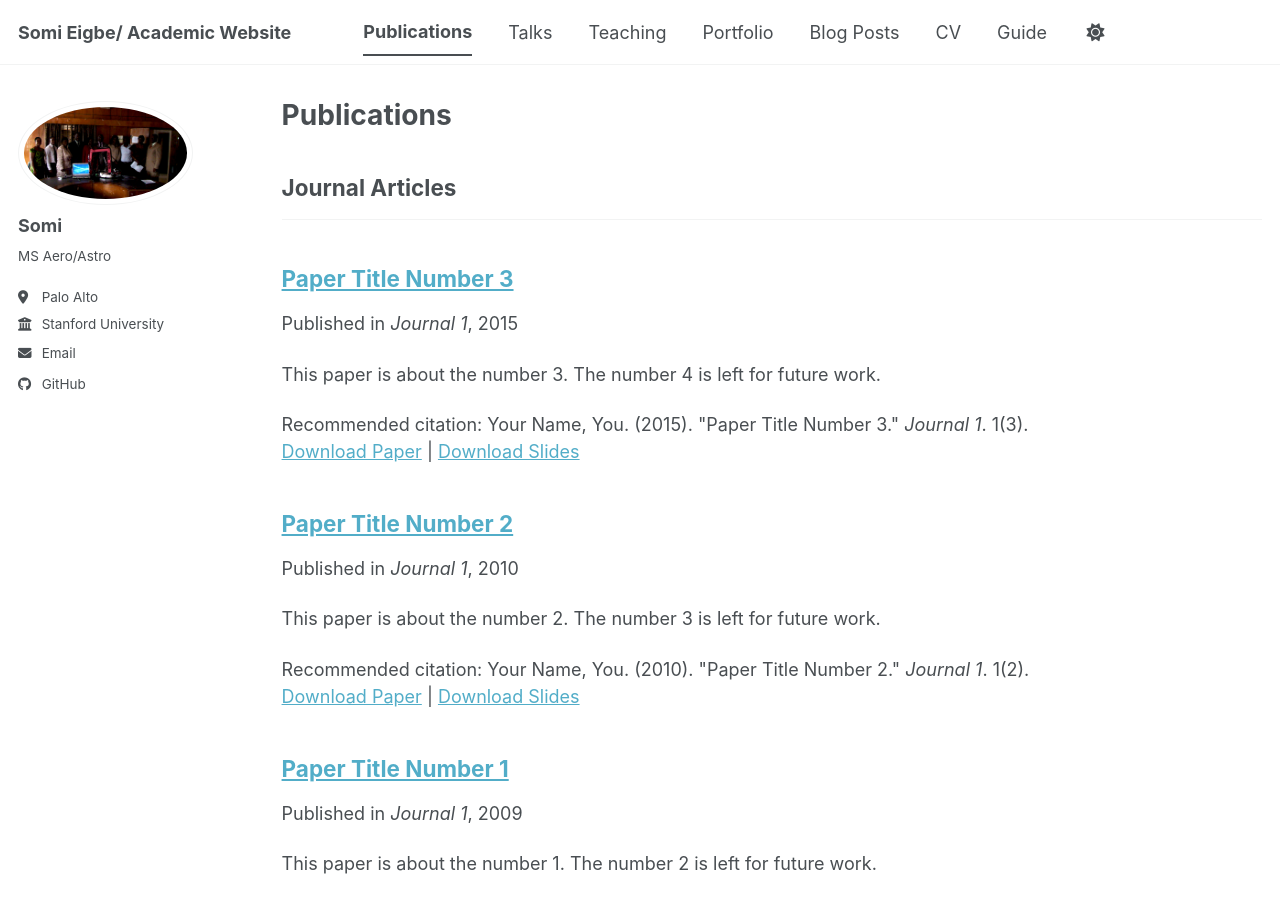
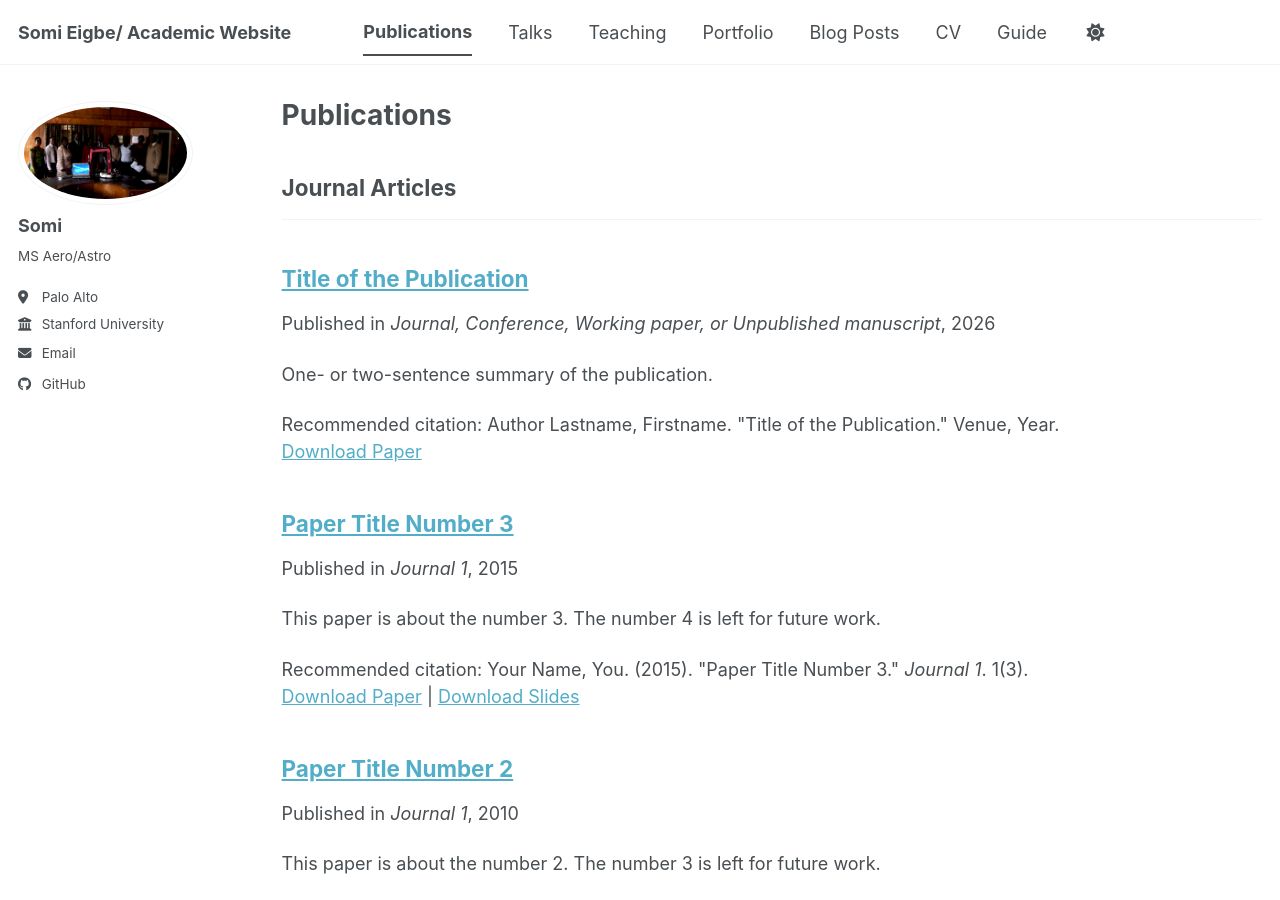
Before and after one commit to somi2312/somi2312.github.io, a Jekyll site: the page built from _pages/publications.html, in a window 1280 px wide and 900 px high. Built offline with Jekyll 4.4.1, drawn with Linux system fonts in a browser that asks for light colours; a script bundle is joined from its source files by our own code; library files that are not in the unit come from our copies.

Commit message:
Update 2025-10-02-Space-debris.md

```diff
--- a/_publications/2025-10-02-Space-debris.md
+++ b/_publications/2025-10-02-Space-debris.md
@@ -1,12 +1,11 @@
-text
 ---
-title: "Space Debris Consciousness"
+title: "Title of the Publication"
 collection: publications
 category: manuscripts
 permalink: /publication/short-title
-date: 2026-10-02
-venue: "Unpublished manuscript"
-paperurl: "https://somi2312.github.io/files/Space Debris Consciousness.pdf"
-citation: 'Eigbe, Somi. "Space Debris Consciousness." Venue, 2025.'
-excerpt: "Creating urgency about Space Debris."
+date: 2026-04-19
+venue: "Journal, Conference, Working paper, or Unpublished manuscript"
+paperurl: "https://USERNAME.github.io/files/your-file-name.pdf"
+citation: 'Author Lastname, Firstname. "Title of the Publication." Venue, Year.'
+excerpt: "One- or two-sentence summary of the publication."
 ---
```
